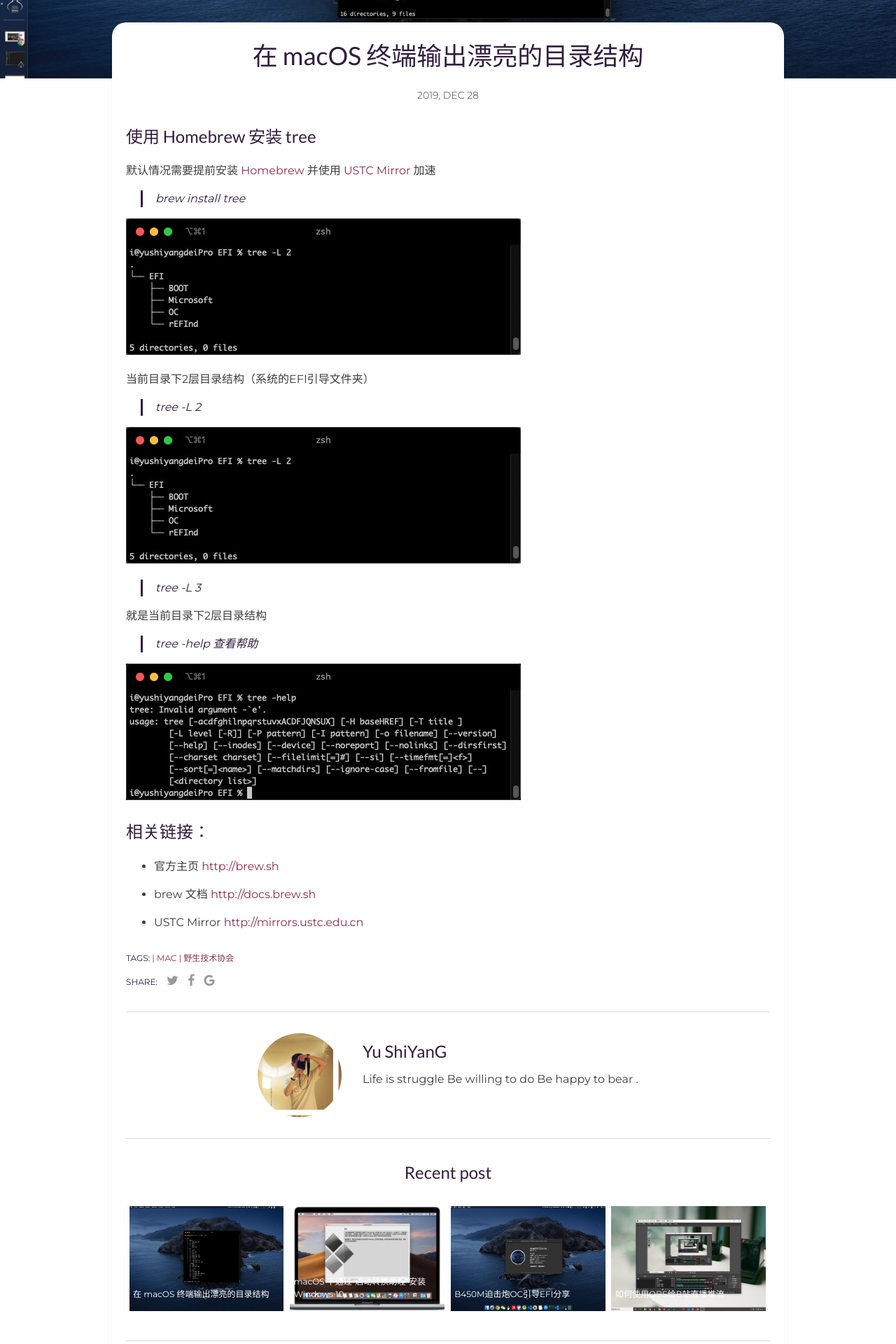
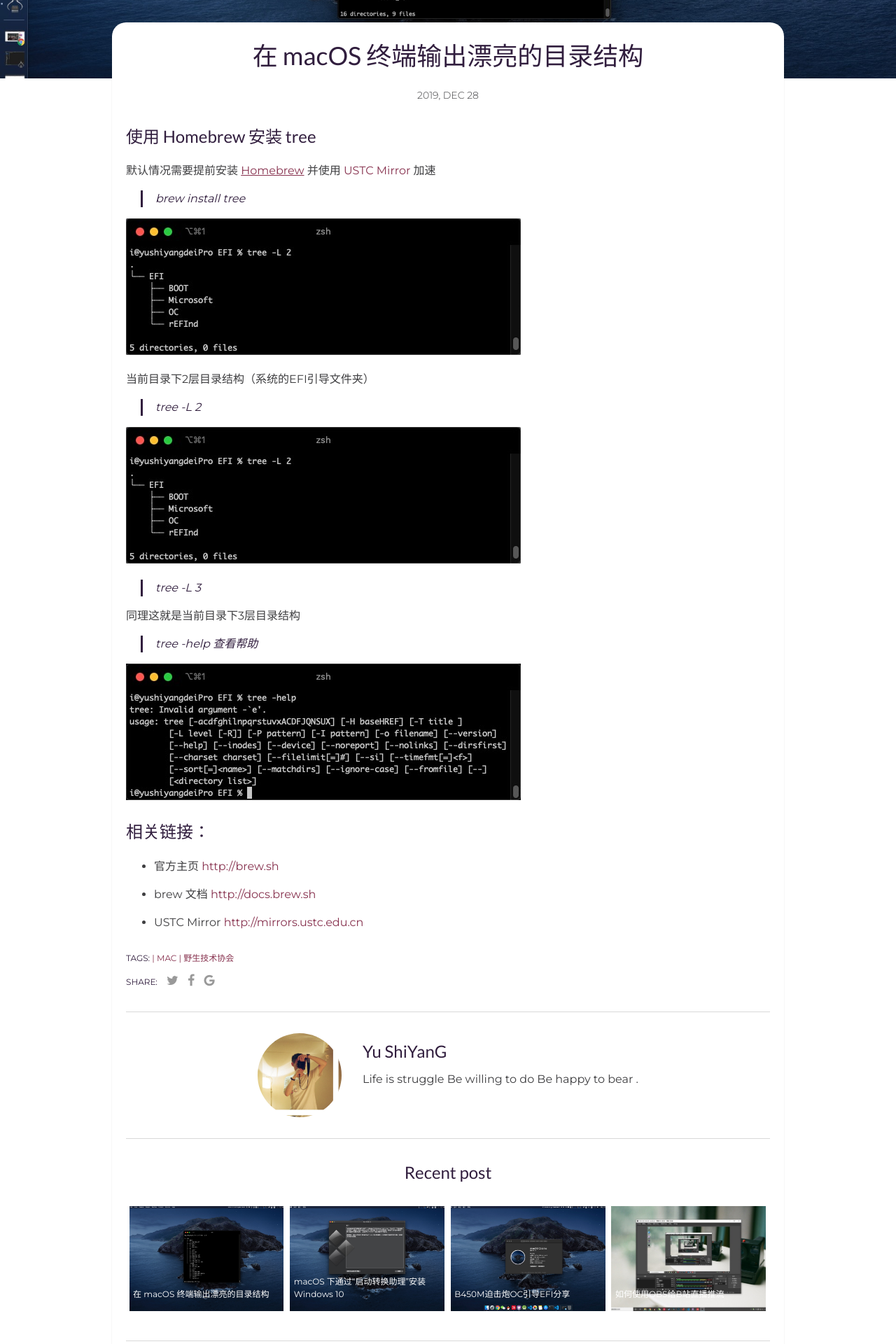
Before and after one commit to techysy/techysy.github.io, a Jekyll site: the page built from _posts/2019-12-28-mac-terminal-tree.md, in a window 1280 px wide. Shown: the part 491-2411 px from the top of the page at 70% size. Built offline with Jekyll 4.4.1, drawn with Linux system fonts in a browser that asks for light colours; comment, search, counter and statistics services are not loaded; a style sheet for code colours, icons or effects is not loaded.

Commit message:
替换文件

```diff
--- a/_posts/2019-12-28-mac-terminal-tree.md
+++ b/_posts/2019-12-28-mac-terminal-tree.md
@@ -9,7 +9,7 @@
 
 ## 使用 Homebrew 安装 tree
 
- 默认情况需要提前安装 <a herf="https://brew.sh/index_zh-cn" target="_blank">Homebrew </a>  并使用<a herf="http://mirrors.ustc.edu.cn/help/brew.git.html" target="_blank"> USTC Mirror</a> 加速
+ 默认情况需要提前安装 <a href="https://brew.sh/index_zh-cn" target="_blank">Homebrew</a>  并使用<a herf="http://mirrors.ustc.edu.cn/help/brew.git.html" target="_blank"> USTC Mirror</a> 加速
 
 > brew install tree
 
@@ -23,7 +23,7 @@
 
 > tree -L 3
 
-就是当前目录下2层目录结构
+同理这就是当前目录下3层目录结构
 
 > tree -help 查看帮助
 
```
Also changed, not shown: assets/img/bootcamp.jpg, 2 other files.
